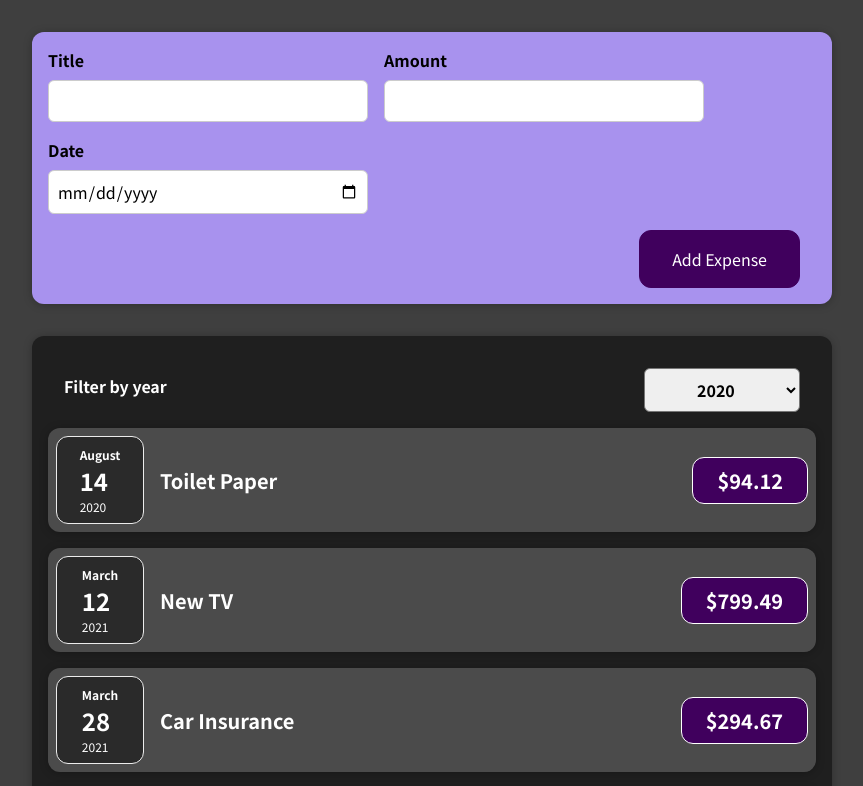
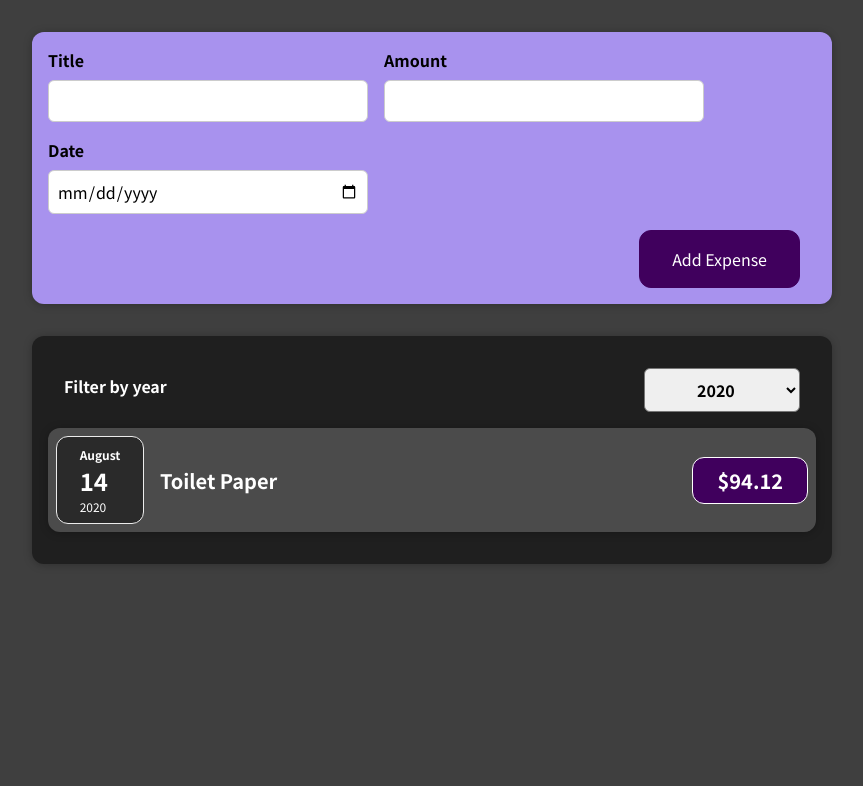
Before and after one commit to BGM6/expenseTracker, a React (Create React App) app: page / in a window 1280 px wide. Shown: the top 786 px of the page, without its empty margins (208-1071 px from the left). Built offline with nearby package versions, Linux system fonts and the light colour scheme.

Commit message:
added filter

```diff
--- a/src/App.js
+++ b/src/App.js
@@ -1,10 +1,9 @@
-import React from 'react';
+import React, {useState} from 'react';
 
 import Expense from './components/Expense/Expense';
 import NewExpense from './components/NewExpense/NewExpense';
 
-const App = () => {
-	const expenses = [
+const DUMMY_DATA = [
 	{
 		id: 'e1',
 		title: 'Toilet Paper',
@@ -26,11 +25,16 @@ const App = () => {
 	},
 ];
 
+
+
+const App = () => {
+	const [expenses, setExpenses] = useState(DUMMY_DATA);
+
 	const addExpenseHandler = expense => {
-		console.log('This is in App.js');
-		console.log(expense);
+		setExpenses(prevExpenses => {
+			return [expense, ...prevExpenses]
+		})
 	};
-
 	return (
 		<div>
 			<NewExpense onAddExpense={addExpenseHandler}/>
--- a/src/components/Expense/Expense.js
+++ b/src/components/Expense/Expense.js
@@ -12,17 +12,19 @@ const Expense = ({items}) => {
 		setSelectedYear(year);
 	};
 
-	// const renderExpenses = items.map(({title, amount, date}) => {
-	// 	return (
-	// 		<div key={title}>
-	// 			<ExpenseItem
-	// 				title={title}
-	// 				amount={amount}
-	// 				date={date}
-	// 			/>
-	// 		</div>
-	// 	);
-	// });
+	const filteredItems = items.filter(item => item.date.getFullYear().toString() === selectedYear);
+
+	let expenseContent = <p>No expenses found.</p>;
+
+	if (filteredItems.length > 0) {
+		expenseContent = filteredItems.map(expense =>
+			<div key={expense.id}>
+				<ExpenseItem
+					title={expense.title}
+					amount={expense.amount}
+					date={expense.date}/>
+			</div>);
+	}
 
 	return (
 		<div>
@@ -31,14 +33,7 @@ const Expense = ({items}) => {
 					selected={selectedYear}
 					getYear={selectedYearHandler}
 				/>
-				{items.map(expense => <
-					div key={expense.title}>
-					<ExpenseItem
-						title={expense.title}
-						amount={expense.amount}
-						date={expense.date}/>
-				</div>)
-				}
+				{expenseContent}
 			</Card>
 		</div>
 	);
```
Also changed, not shown: 1 other file (tests, documents, lock files or other folders). Lines whose indentation alone changed are shown as unchanged.
